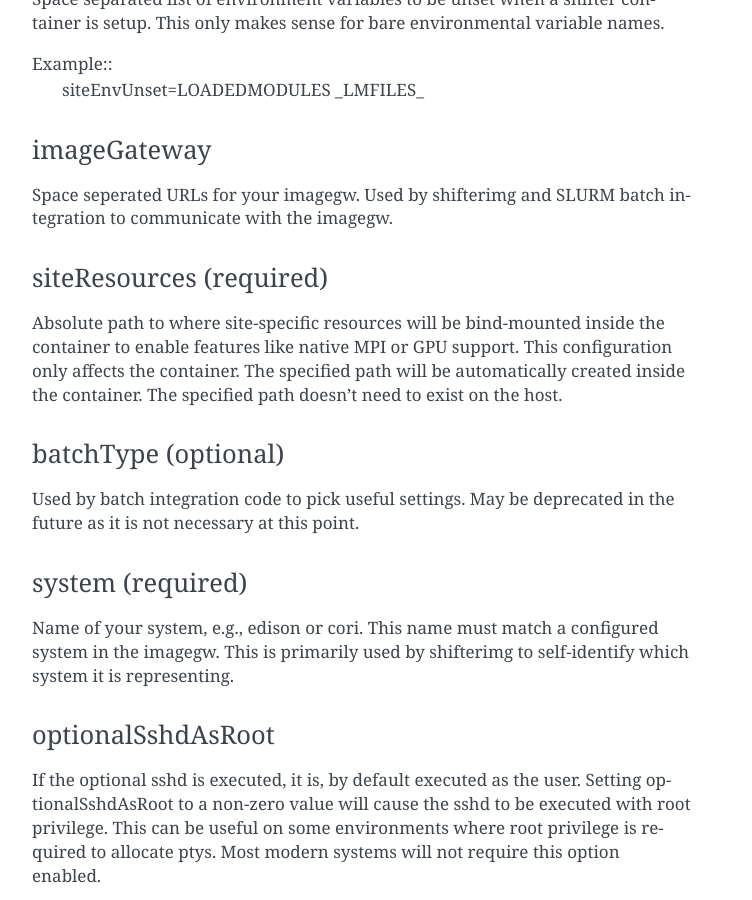
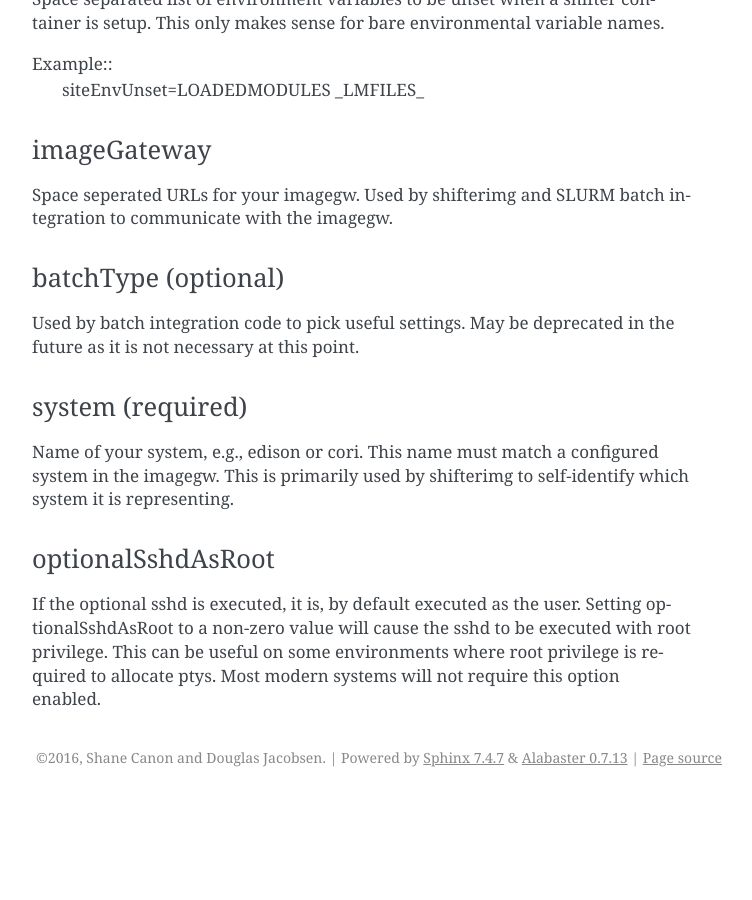
Before and after one commit to NERSC/shifter, a Sphinx documentation site: the page built from doc/config/udiRoot.conf.rst, in a window 1280 px wide and 900 px high, scrolled down 5738 px. Shown: the whole window, without its empty margins (388-1140 px from the left). Built offline with Sphinx 7.4.7, drawn with Linux system fonts in a browser that asks for light colours; after the commit the page ends 6535 px from its top, so only the background shows below that; some of the changed text lies outside the part shown.

Commit message:
finish removing siteResources

```diff
--- a/doc/config/udiRoot.conf.rst
+++ b/doc/config/udiRoot.conf.rst
@@ -252,13 +252,6 @@ imageGateway
 Space seperated URLs for your imagegw.  Used by shifterimg and SLURM batch
 integration to communicate with the imagegw.
 
-siteResources (required)
-------------------------
-Absolute path to where site-specific resources will be bind-mounted inside the
-container to enable features like native MPI or GPU support.
-This configuration only affects the container. The specified path will be automatically
-created inside the container. The specified path doesn't need to exist on the host.
-
 batchType (optional)
 --------------------
 Used by batch integration code to pick useful settings.  May be deprecated
--- a/doc/updating.rst
+++ b/doc/updating.rst
@@ -5,11 +5,6 @@ Version 16.08 to 17.04
 ----------------------
 Configurations should be backwards compatible.  There are new optional parameters
 that have been added.
-
-**udiRoot.conf**
-
-   * New optional parameter (siteResources).  This has the location of libraries
-     that should automatically be bind mounted into the container.
 
 **imagemanager.json**
 
```
Also changed, not shown: 2 other files.
